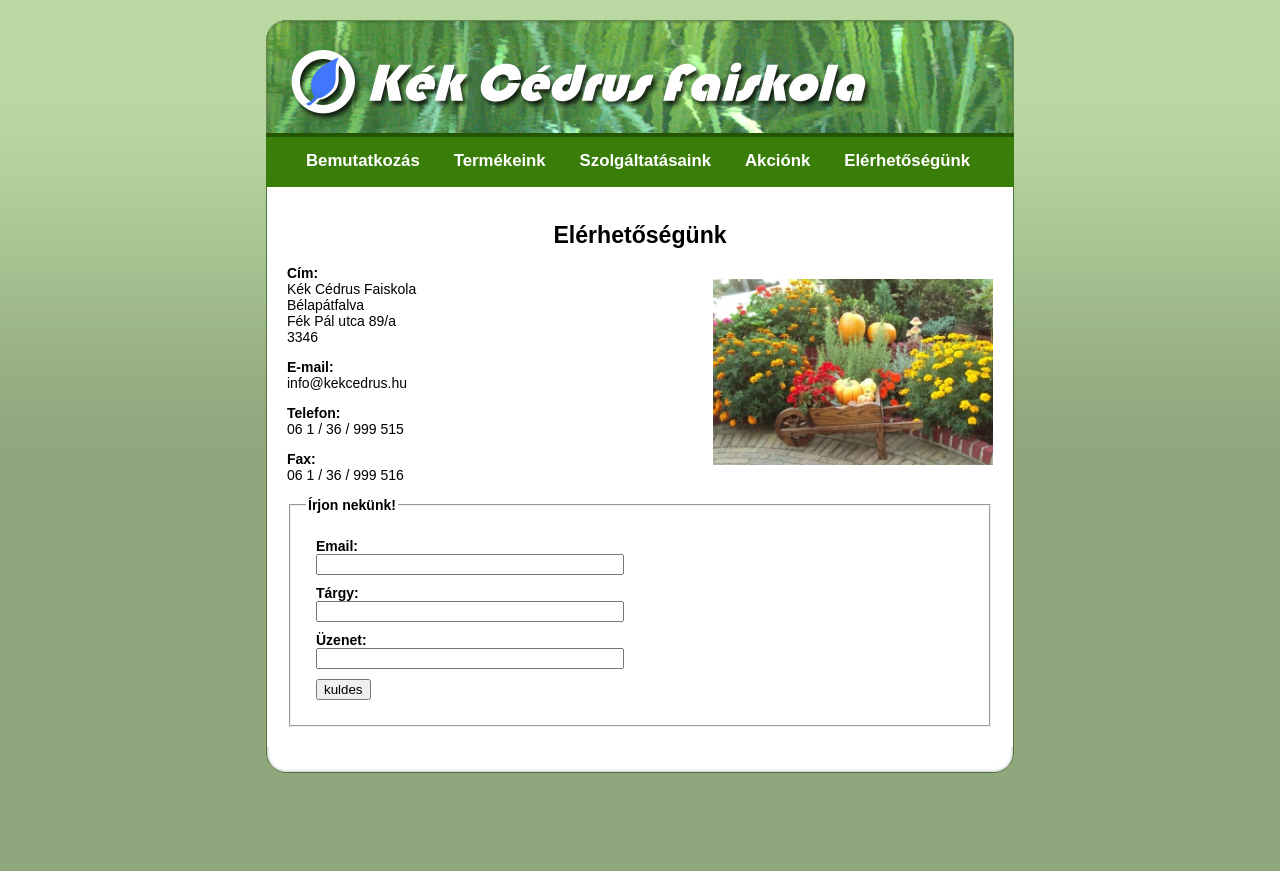
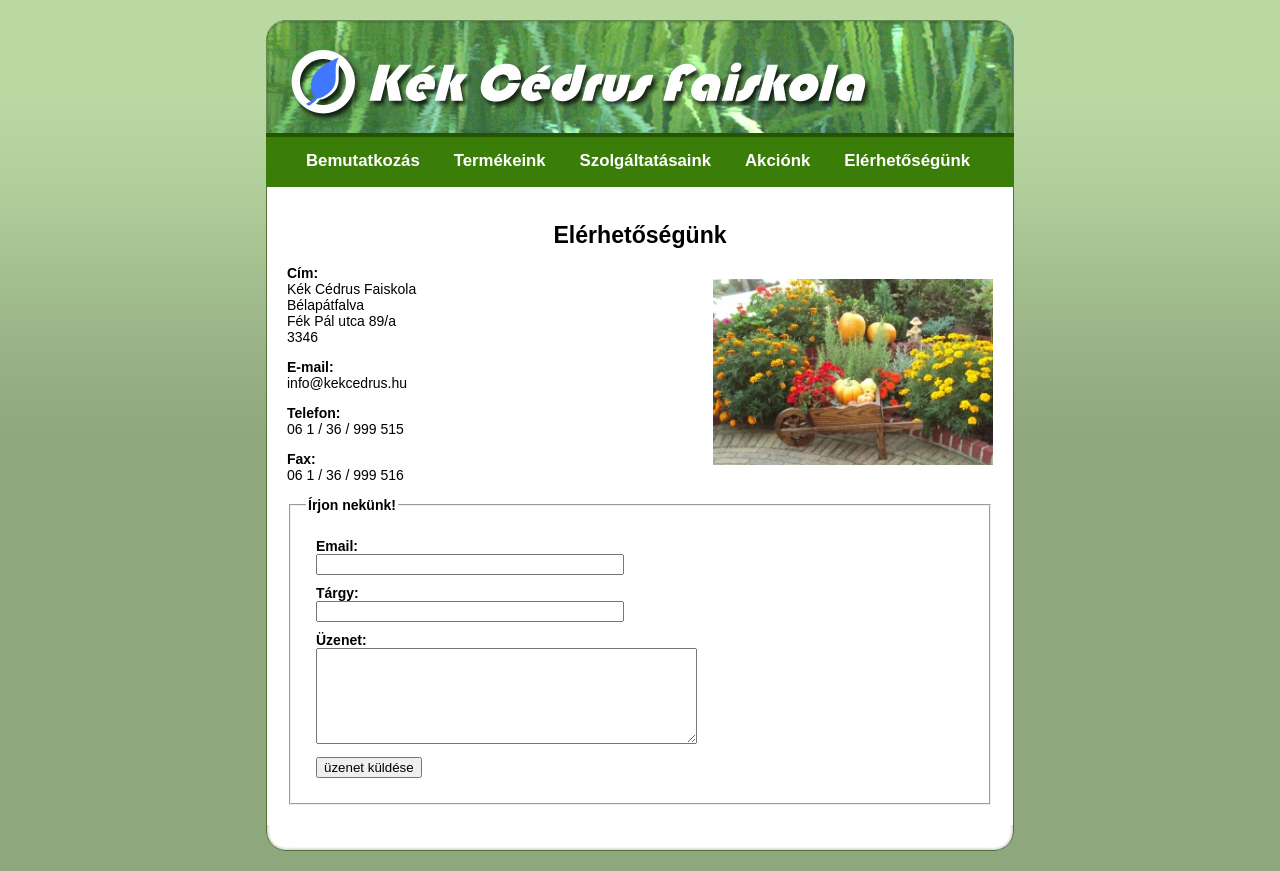
Before and after one commit to paaldorina/munkaf-jlok-15, a plain HTML site: page elerhetosegunk.html in a window 1280 px wide. Before the commit the page ends 800 px from the top, so only its background shows below. Drawn offline with Linux system fonts and the light colour scheme.

Commit message:
feladat 11

```diff
--- a/elerhetosegunk.html
+++ b/elerhetosegunk.html
@@ -44,10 +44,10 @@
                 </div>
                 <div>
                     Üzenet:<br>
-                    <input type="text" name="uzenet">
+                    <textarea name="üzenet" id="uzenet" cols="45" rows="6"></textarea>
                 </div>
                 <div>
-                    <input type="button" name="kuldes" value="kuldes">
+                    <input type="submit" name="kuldes" value="üzenet küldése">
                 </div>
             </fieldset>
             </form>
```
